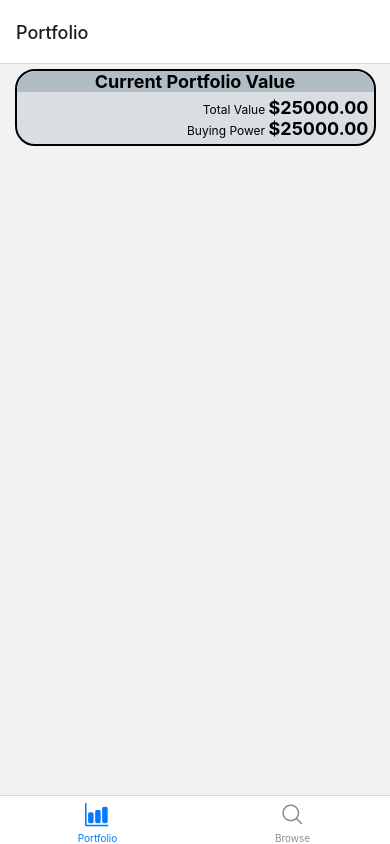
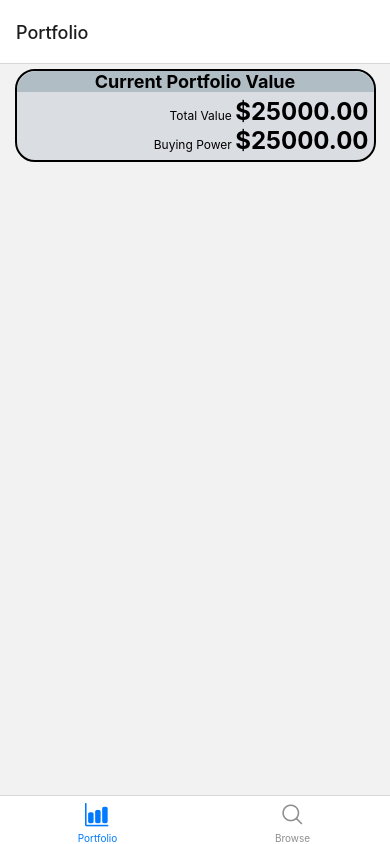
Before and after one commit to MatthewNordstrand/Faux-Stocks, a React Native app: screen /Portfolio in a window 390 px wide. Built offline with nearby package versions, Linux system fonts and the light colour scheme; no server answers.

Commit message:
Changed some formatting for the portfolio value page

```diff
--- a/Components/Portfolio.js
+++ b/Components/Portfolio.js
@@ -89,18 +89,18 @@ const styles = StyleSheet.create({
     },
     statText: {
         fontWeight: "bold",
-        fontSize: 18,
+        fontSize: 24,
     },
     statTextGreen: {
         fontWeight: "bold",
-        fontSize: 18,
+        fontSize: 24,
         color: "#00FF00",
         textShadowColor: "#000",
         textShadowRadius: 5
     },
     statTextRed: {
         fontWeight: "bold",
-        fontSize: 18,
+        fontSize: 24,
         color: "#FF0000",
         textShadowColor: "#000",
         textShadowRadius: 5
```
